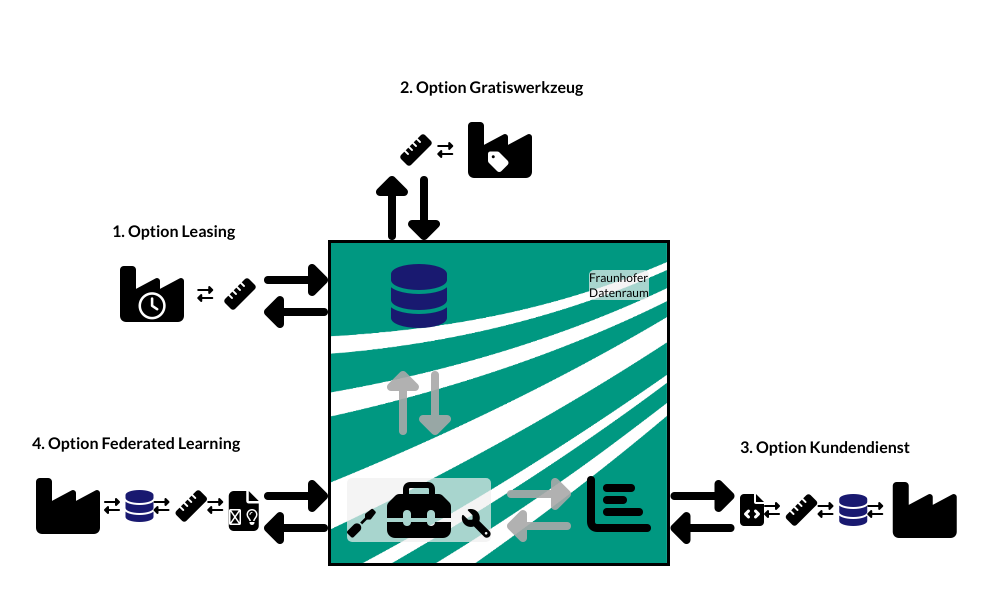
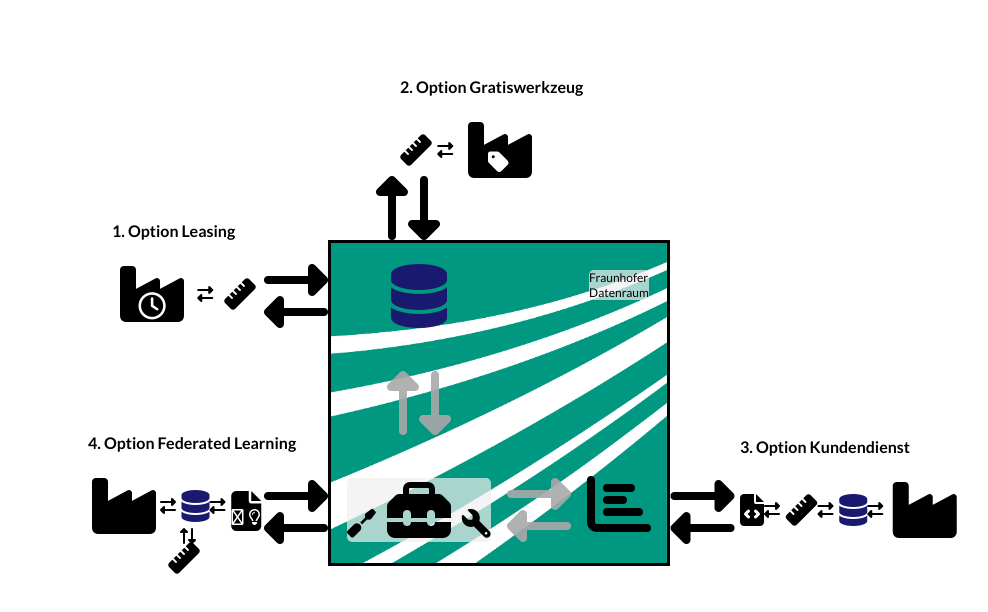
Before and after one commit to JOsiBROsi/izfp-biz-dia, a plain HTML site: page index.html in a window 1280 px wide. Shown: the whole page, without its empty margins (232-1220 px from the left). Drawn offline with Linux system fonts and the light colour scheme.

Commit message:
Implement federated learning data-base relation

```diff
--- a/index.html
+++ b/index.html
@@ -87,15 +87,17 @@
                 <i class="fas fa-industry"></i>
                 <i class="fas fa-exchange-alt" id="exchange-measurement-company"></i>
                 <i class="fas fa-database company-database"></i>
-                <i class="fas fa-exchange-alt" id="exchange-measurement-company"></i>
-                <i class="fas fa-ruler"></i>
+
                 <i class="fas fa-exchange-alt" id="exchange-measurement-company"></i>
                 <span class="fa-stack fa-2x">
                     <i class="fas fa-file fa-stack-2x"></i>
                         <i class="far fa-lightbulb fa-stack-1x fa-inverse"></i>
                         <i class="far fa-wrench fa-stack-1x fa-inverse"></i>
-                </span>
+                    </span>
             </div>
+            <i class="fas fa-exchange-alt beneath" id="exchange-measurement-company"></i>
+            <i class="fas fa-ruler" id="ruler-beneath"></i>
+
         </div>
 </body>
 
--- a/resources/css/index.css
+++ b/resources/css/index.css
@@ -209,7 +209,9 @@ html {
 .customer-federated-learning {
     position: absolute;
     top: 25.75rem;
-    left: 16.5rem;
+    left: 20rem;
+    display: flex;
+    flex-flow: column nowrap;
 }
 
 .fa-file {
@@ -229,3 +231,16 @@ html {
     left: 0.02rem;
     transform: rotate(0deg);
 }
+
+.beneath {
+    transform: rotate(90deg);
+    position: absolute;
+    top: 7.25rem;
+    left: 5.75rem;
+}
+
+#ruler-beneath {
+    position: relative;
+    left: 5rem;
+    top: 0.25rem;
+}
```
